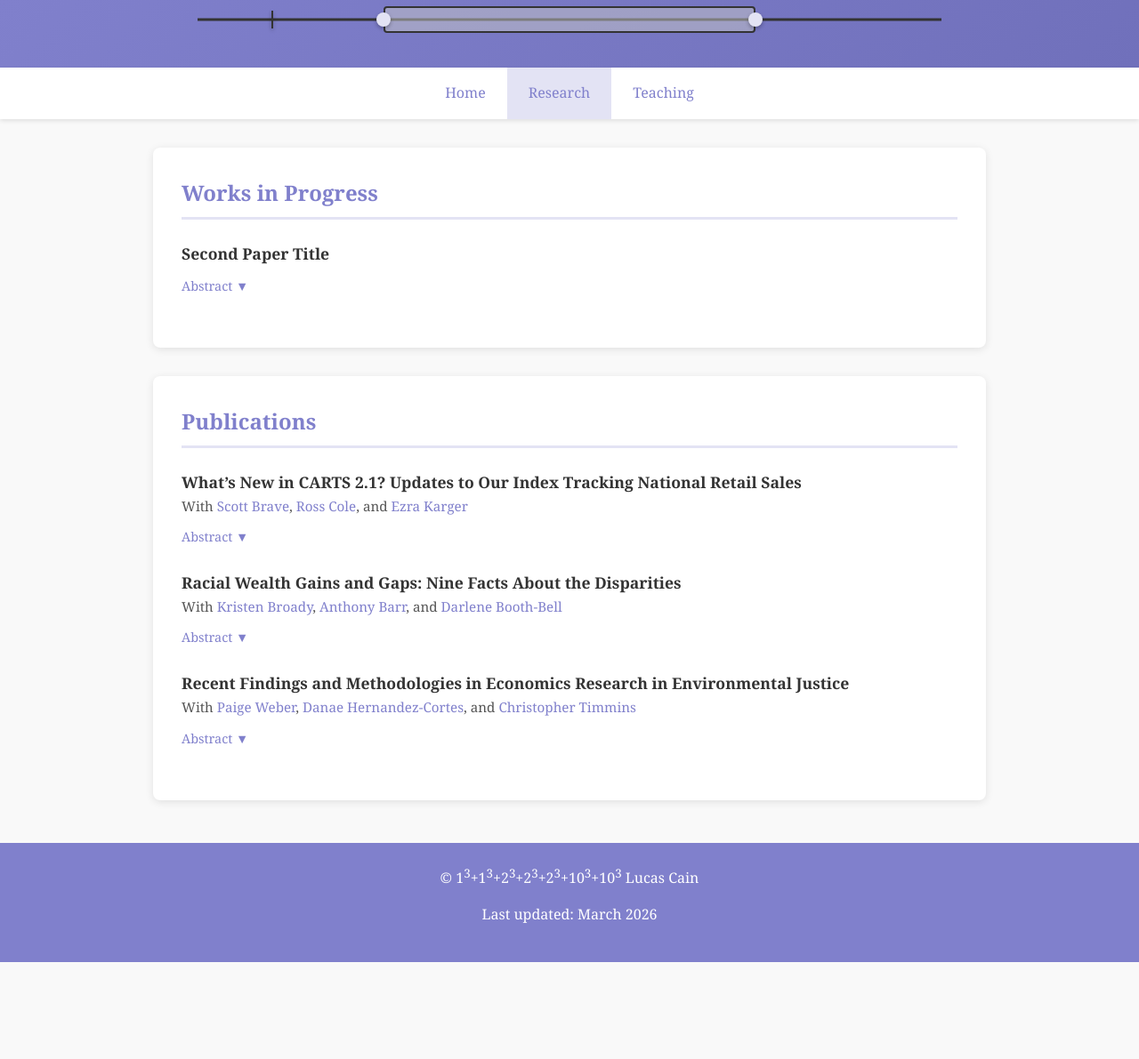
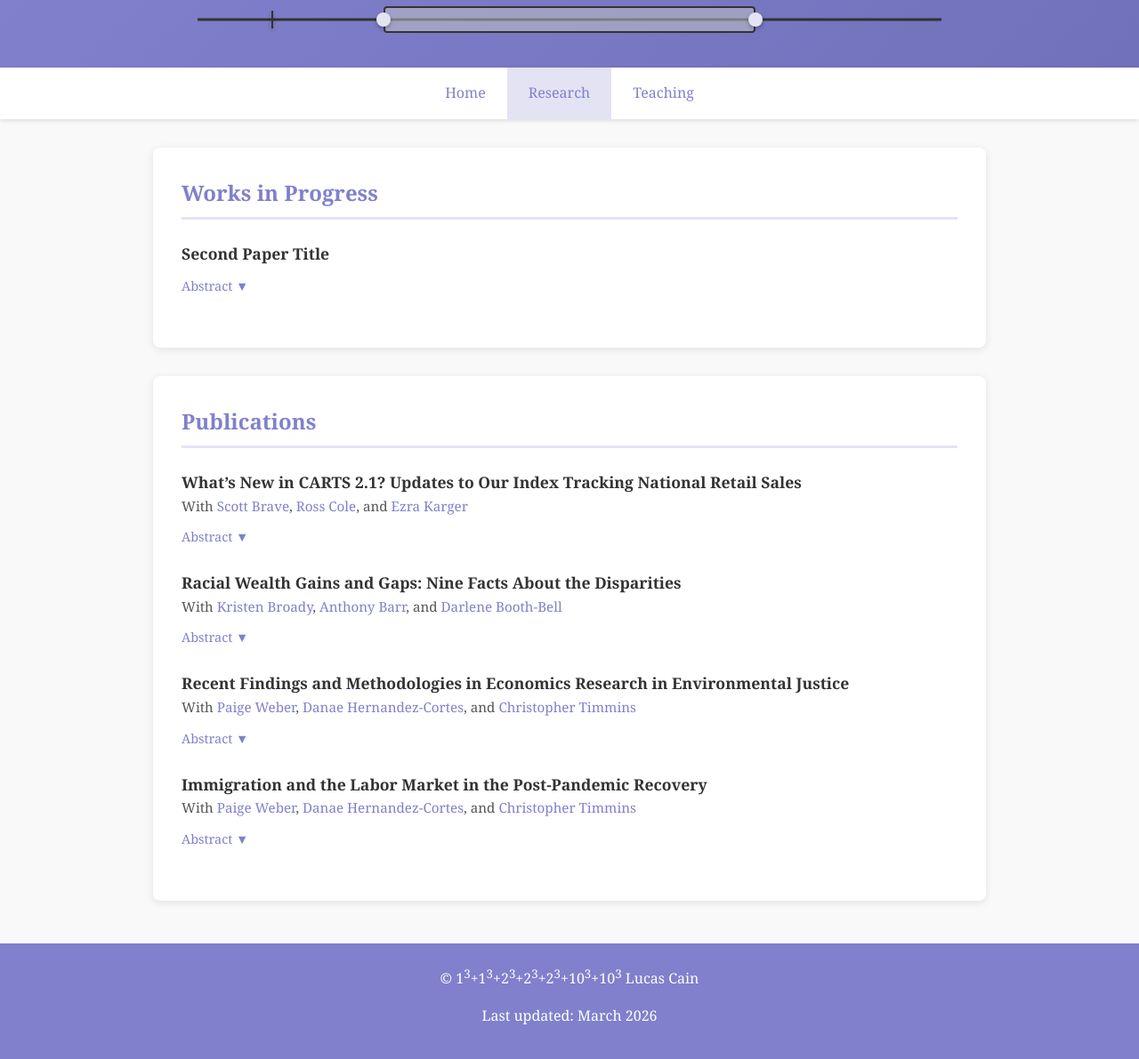
Before and after one commit to L-Cain/L-Cain.github.io, a Jekyll site: the page built from research.md, in a window 1280 px wide and 1195 px high. Shown: the top 1191 px of the window at 89% size. Built offline with Jekyll 4.4.1, drawn with Linux system fonts in a browser that asks for light colours; our own code applies the rules of GitHub Pages for plain Markdown files.

Commit message:
Update research.md

```diff
--- a/research.md
+++ b/research.md
@@ -50,7 +50,16 @@ and Gaps: Nine Facts About the Disparities</a>
     </div>
   </div>
 
-
+   <div style="margin-bottom: 1.5rem;">
+    <a href="papers/EE_Lit_Rev.pdf" target="_blank" style="font-size: 1.1rem; font-weight: 600; color: #333; text-decoration: none;">Immigration and the Labor Market in the Post-Pandemic Recovery</a>
+    <br>
+    <span style="font-size: 0.95rem; color: #555;">With <a href="https://coauthor1website.com">Paige Weber</a>, <a href="https://coauthor1website.com">Danae Hernandez-Cortes</a>, and <a href="https://coauthor2website.com">Christopher Timmins</a></span>
+<br>
+    <button onclick="var a=this.nextElementSibling;a.style.display=a.style.display==='block'?'none':'block';this.textContent=this.textContent==='Abstract ▼'?'Abstract ▲':'Abstract ▼';" style="margin-top:0.5rem;background:none;border:none;color:#8080cc;padding:0.25rem 0;cursor:pointer;font-family:inherit;font-size:0.9rem;">Abstract ▼</button>
+    <div style="display:none;margin-top:0.75rem;padding:1rem;background:#f0f0f8;border-left:3px solid #8080cc;border-radius:0 4px 4px 0;">
+      <p>This review synthesizes economics-oriented research in environmental justice with a focus on the last decade. We first categorize this literature into broad areas of inquiry and review main findings. Then, we review recent advances in data and methodologies that have allowed for new study designs and research questions. After identifying breakthroughs, we offer some guidance on how to continue to advance research in this area.</p>
+    </div>
+  </div>
 
 
 </section>
```
